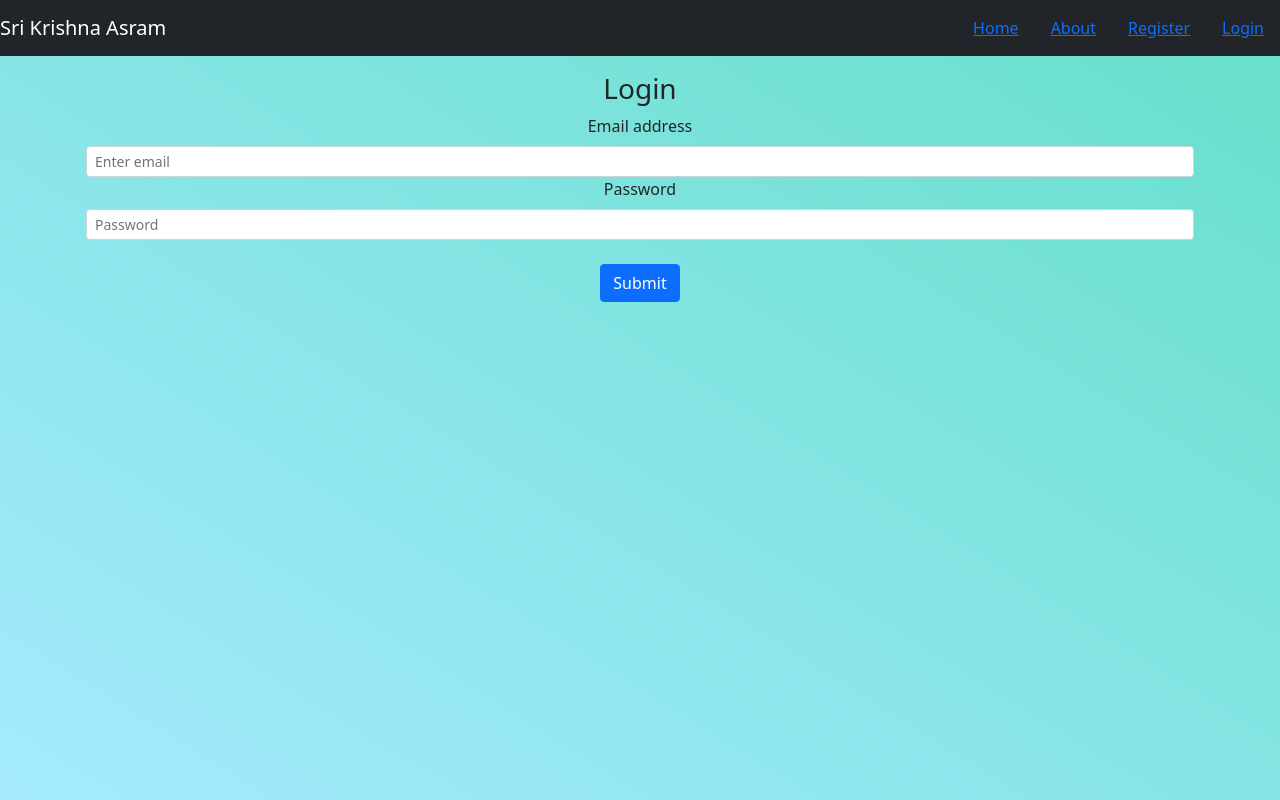
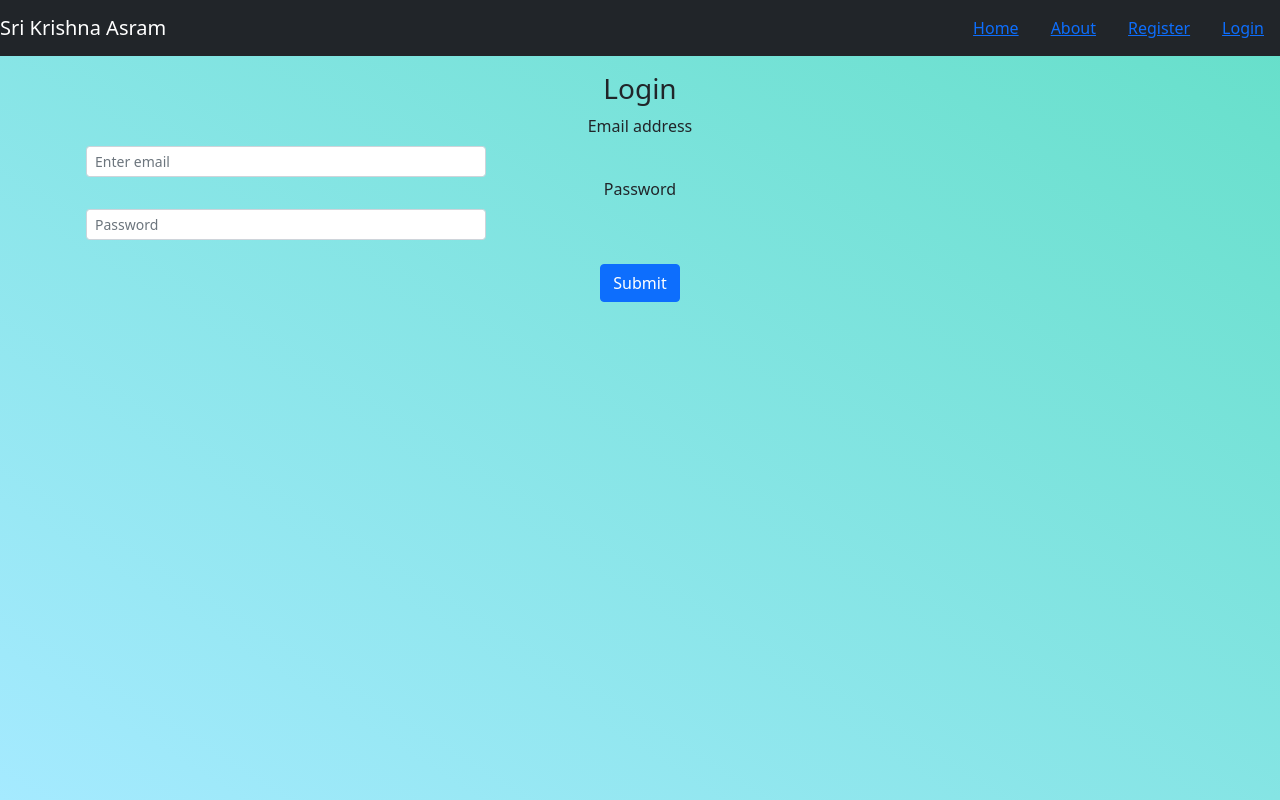
Before and after one commit to NithyaGR/slokas, a React (Create React App) app in the folder front-end/: page /login in a window 1280 px wide. Built offline with nearby package versions, Linux system fonts and the light colour scheme.

Commit message:
width changed

```diff
--- a/front-end/src/pages/Login/Login.css
+++ b/front-end/src/pages/Login/Login.css
@@ -21,6 +21,9 @@
     padding-right: 5px;
     padding-top: 20px;
 }
-input{
-    width: 300px;
+#inputEmail{
+    width: 400px;
 }
+#inputPassword{
+    width: 400px;
+}
```
